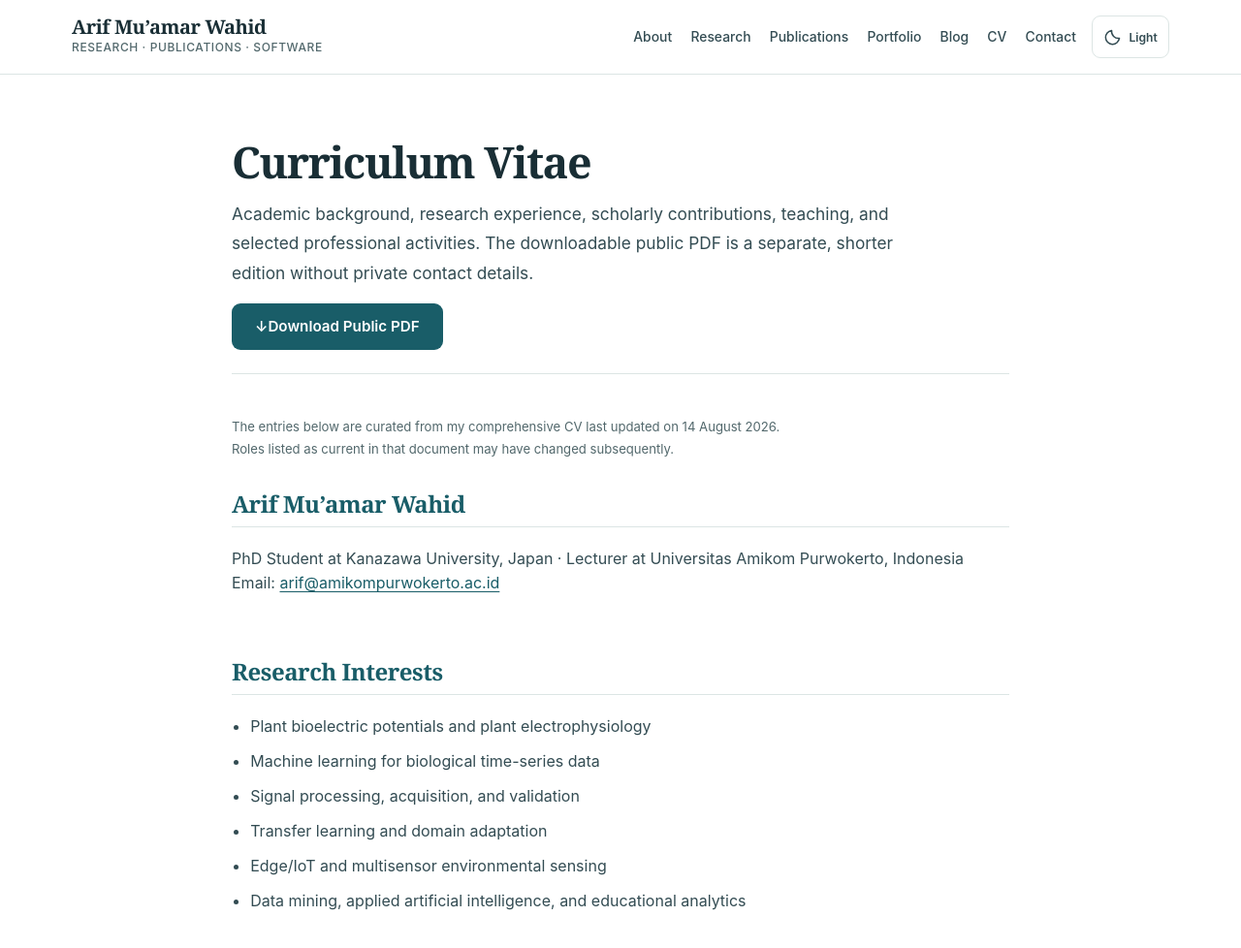
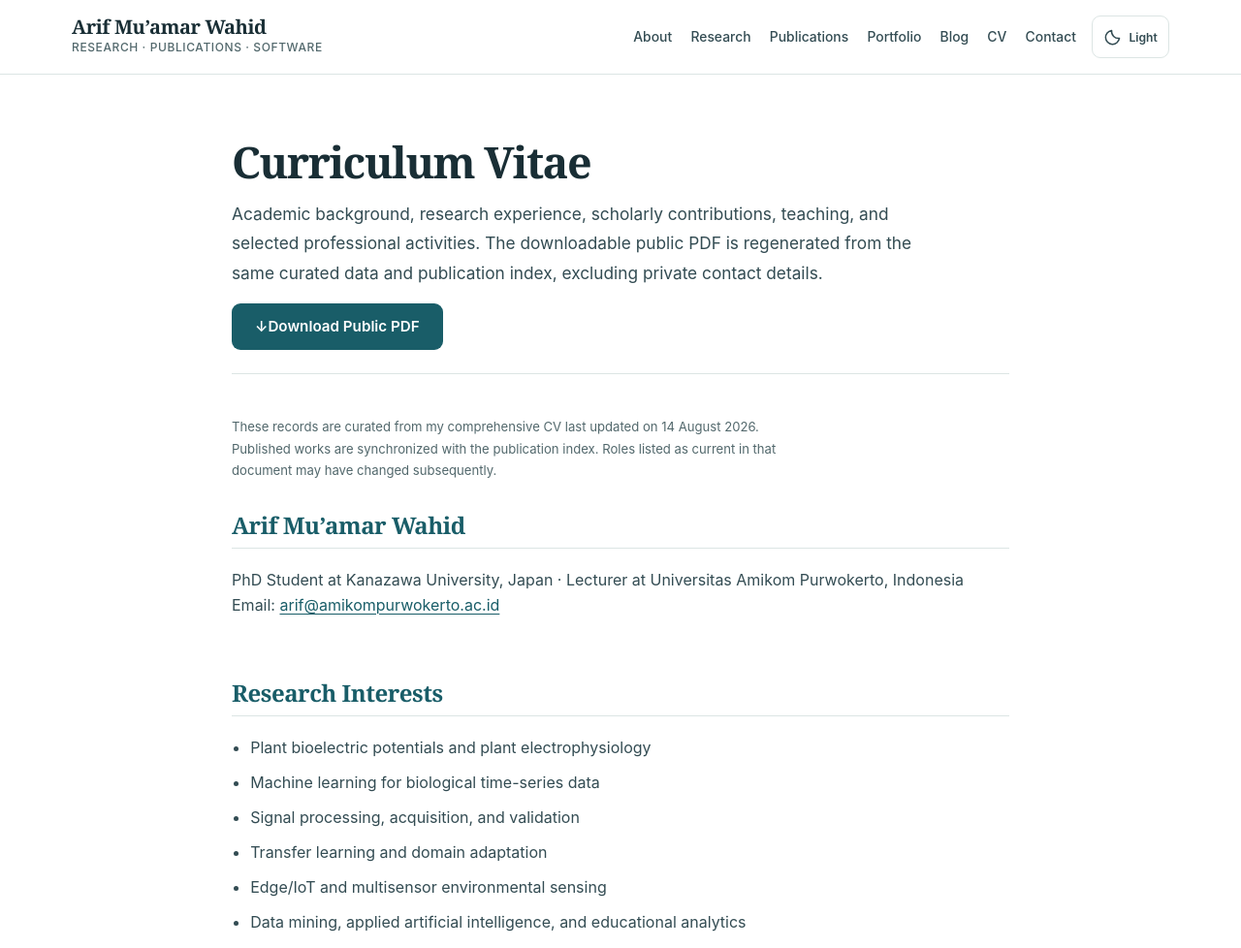
Before and after one commit to arifmuamardev/personal-website, an Astro site: page /personal-website/cv in a window 1280 px wide. Shown: the top 978 px of the page at 97% size. Built offline with nearby package versions, Linux system fonts and the light colour scheme; Astro itself is replaced by a stand-in of ours.

Commit message:
cv: clarify synchronized public PDF and privacy filtering

```diff
--- a/src/pages/cv.astro
+++ b/src/pages/cv.astro
@@ -13,13 +13,13 @@ import { publicCv } from '../data/public-cv';
   <section class="section academic-index">
     <div class="container container-narrow">
       <PageIntro title="Curriculum Vitae">
-        <p slot="description">Academic background, research experience, scholarly contributions, teaching, and selected professional activities. The downloadable public PDF is a separate, shorter edition without private contact details.</p>
+        <p slot="description">Academic background, research experience, scholarly contributions, teaching, and selected professional activities. The downloadable public PDF is regenerated from the same curated data and publication index, excluding private contact details.</p>
         <a slot="actions" href={localPath('/files/arif-muamar-cv.pdf')} class="btn btn-primary" download>
           <span aria-hidden="true">↓</span> Download Public PDF
         </a>
       </PageIntro>
 
-      <p class="cv-source-note">The entries below are curated from my comprehensive CV last updated on 14 August 2026. Roles listed as current in that document may have changed subsequently.</p>
+      <p class="cv-source-note">These records are curated from my comprehensive CV last updated on 14 August 2026. Published works are synchronized with the publication index. Roles listed as current in that document may have changed subsequently.</p>
 
       <div class="cv-content">
         <section class="cv-section" aria-labelledby="cv-profile">
```
